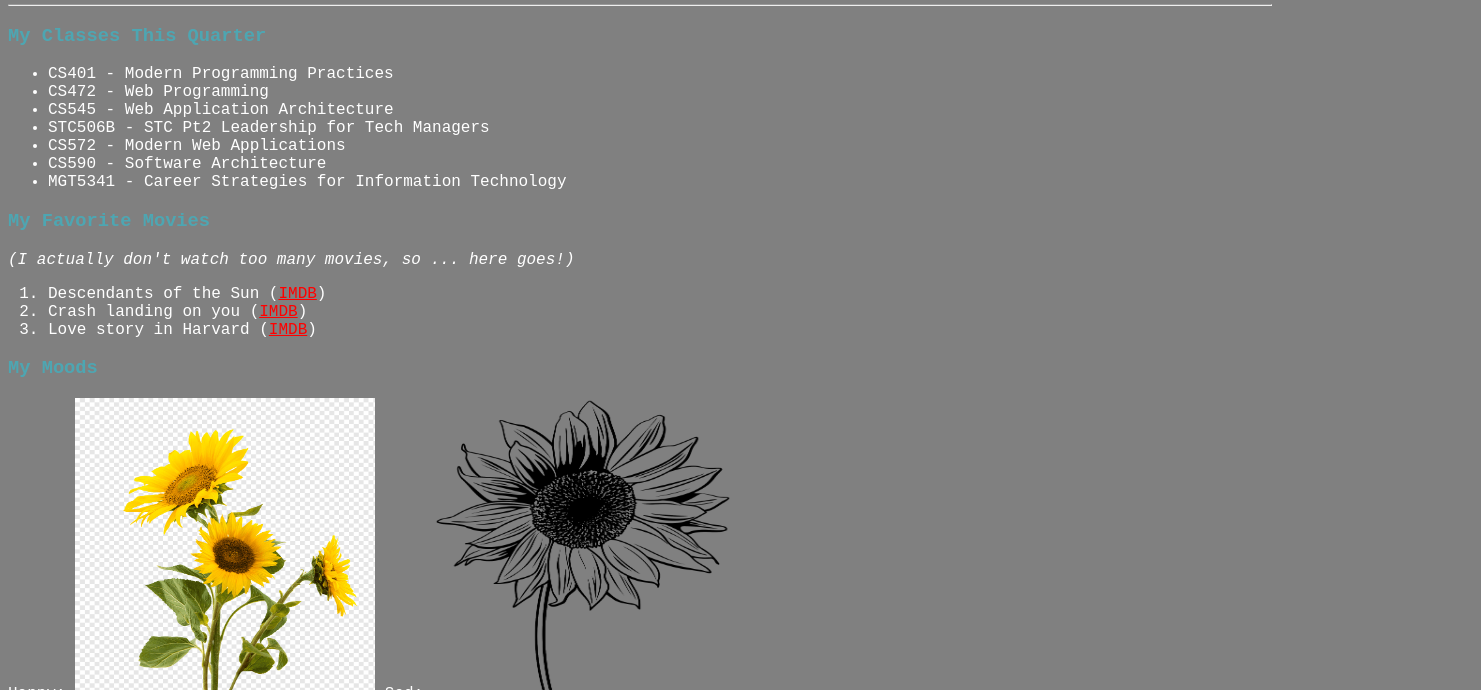
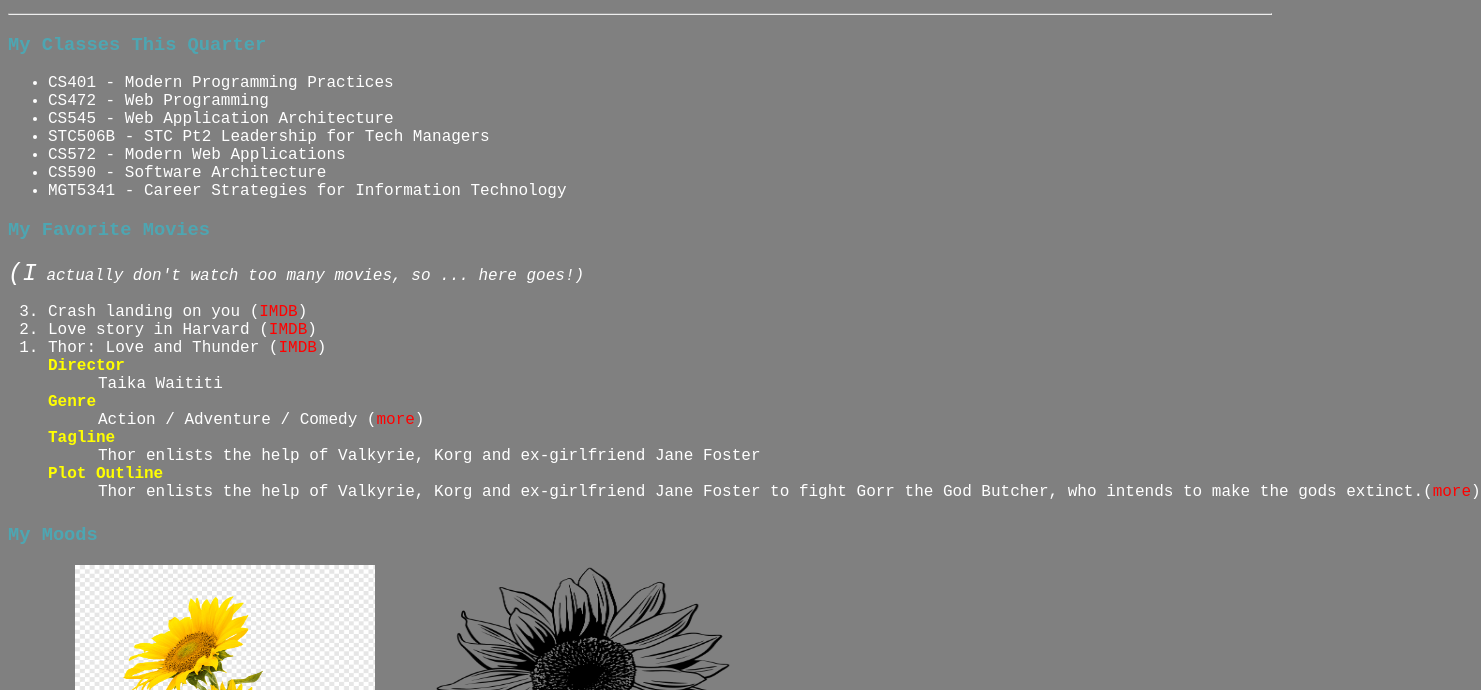
Before and after one commit to lamanh82/lamanh.github.io, a plain HTML site: page lab2/aboutme.html in a window 1280 px wide. Shown: the part 110-800 px from the top of the page, 1481 px wide, since content can reach past the window. Drawn offline with Linux system fonts and the light colour scheme.

Commit message:
Additional request

```diff
--- a/lab2/aboutme.html
+++ b/lab2/aboutme.html
@@ -24,9 +24,26 @@
     <h3>My Favorite Movies</h3>
     <p id="favorite_para">(I actually don't watch too many movies, so ... here goes!)</p>
     <ol>
-        <li>Descendants of the Sun (<a href="https://www.imdb.com/">IMDB</a>)</li>
+        <li>Thor: Love and Thunder (<a href="https://www.imdb.com/video/vi3673801241/?ref_=hm_cs_i_1">IMDB</a>)
+            <div>
+                <span>Director</span>
+                <div>Taika Waititi</div>
+            </div>
+            <div>
+                <span>Genre</span>
+                <div>Action / Adventure / Comedy (<a href="https://www.imdb.com/video/vi3673801241/?ref_=hm_cs_i_1">more</a>)</div>
+            </div>
+            <div>
+                <span>Tagline</span>
+                <div>Thor enlists the help of Valkyrie, Korg and ex-girlfriend Jane Foster</div>
+            </div>
+            <div>
+                <span>Plot Outline</span>
+                <div id="description">Thor enlists the help of Valkyrie, Korg and ex-girlfriend Jane Foster to fight Gorr the God Butcher, who intends to make the gods extinct.(<a href="https://www.imdb.com/video/vi3673801241/?ref_=hm_cs_i_1">more</a>)</div>
+            </div>
+        </li>
+        <li>Love story in Harvard (<a href="https://www.imdb.com/">IMDB</a>)</li>
         <li>Crash landing on you (<a href="https://www.imdb.com/">IMDB</a>)</li>
-        <li>Love story in Harvard (<a href="https://www.imdb.com/">IMDB</a>)</li>
     </ol>
     <h3>My Moods</h3>
     <div>
--- a/lab2/css/styleme.css
+++ b/lab2/css/styleme.css
@@ -17,8 +17,13 @@ strong {
     font-style: italic;
 }
 
-li > a {
+li  a {
     color: red;
+    text-decoration: none;
+}
+
+a:hover {
+    text-decoration: underline;
 }
 
 img {
@@ -30,3 +35,32 @@ a > img {
     width: 88px;
     height: 31px;
 }
+
+p::first-letter {
+    font-size: 150%;
+}
+
+div > div {
+    padding-left: 50px;
+}
+
+span {
+    color: yellow;
+    font-weight: bold;
+}
+
+#description {
+    display: inline-block;
+    white-space: nowrap;
+    overflow: hidden !important;
+    text-overflow: ellipsis;
+}
+
+ol {
+    display: flex;
+    flex-direction: column-reverse;
+}
+
+ol > li {
+    flex: 0 0 auto;
+}
```
